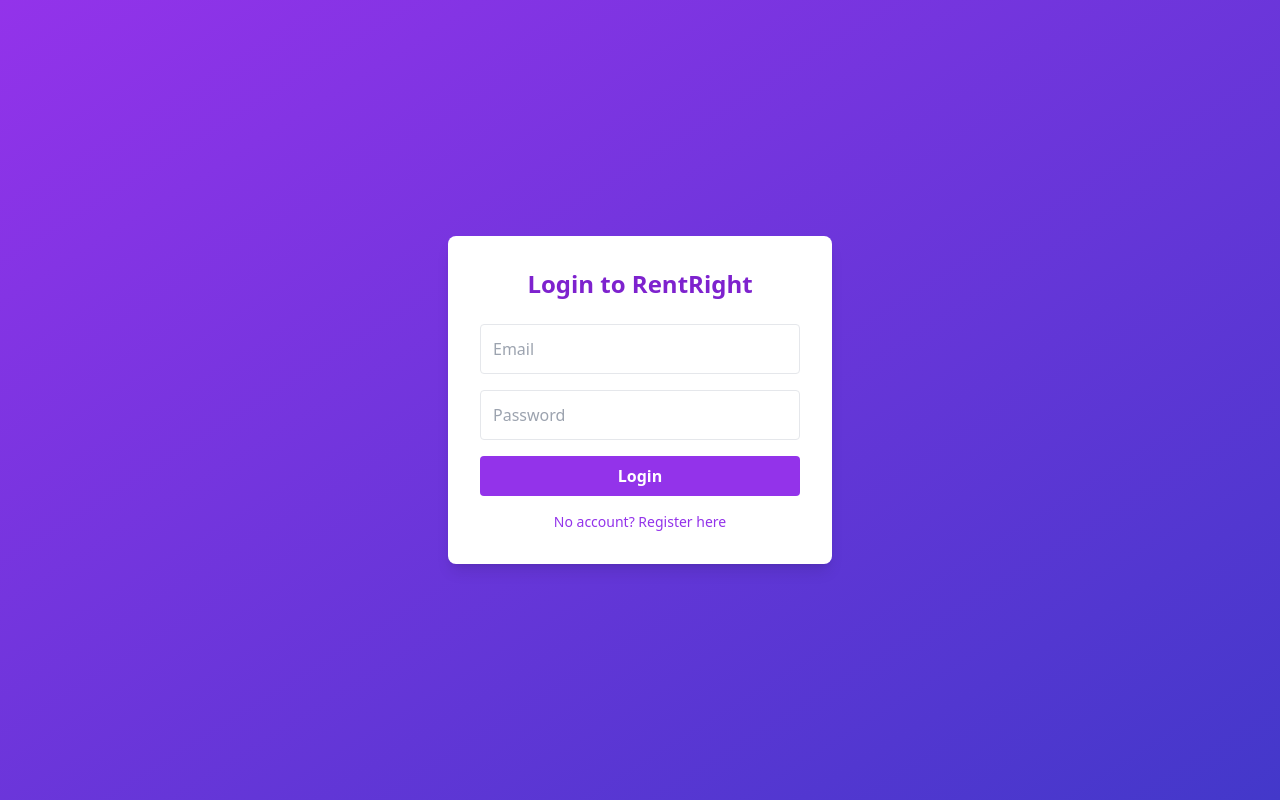
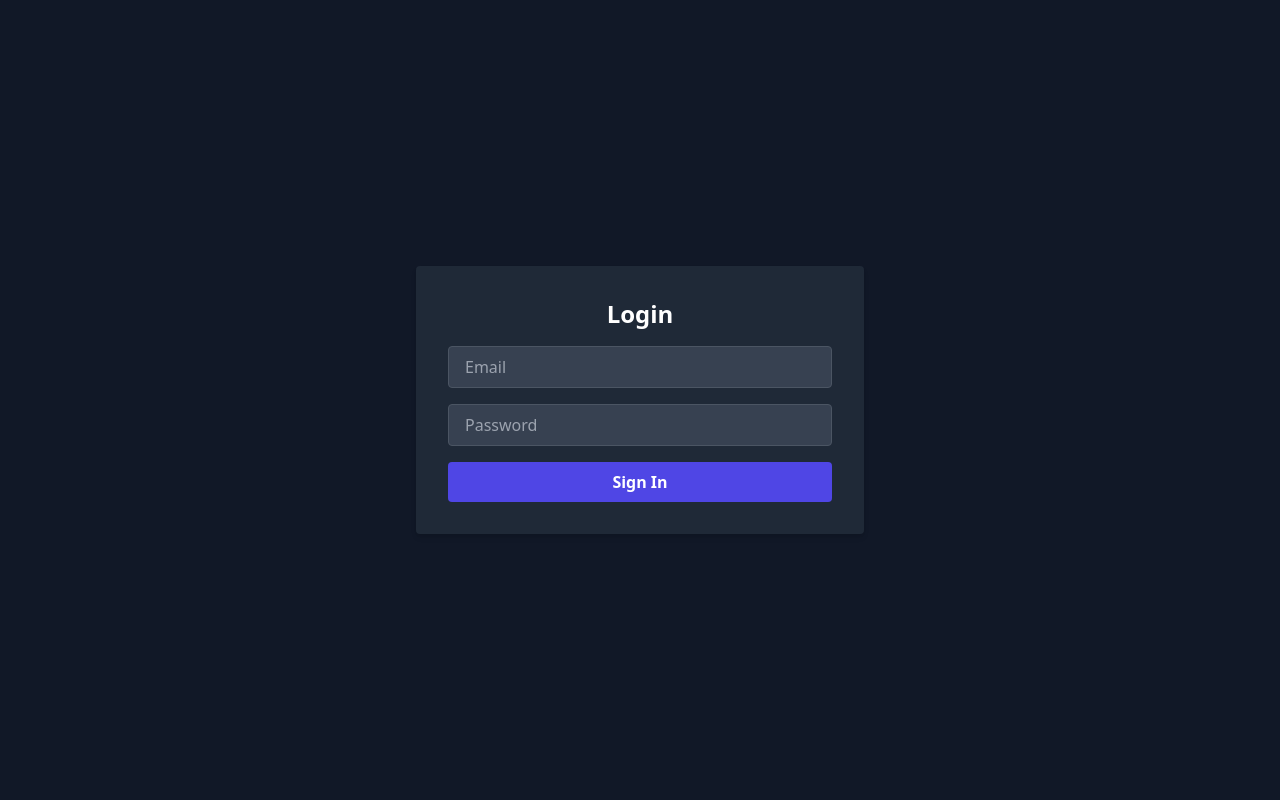
Before and after one commit to finnmcsherry21/rentright-app, a Next.js app: page /login in a window 1280 px wide. Built offline with nearby package versions, Linux system fonts and the light colour scheme.

Commit message:
Fix password input on login page

```diff
--- a/pages/login.tsx
+++ b/pages/login.tsx
@@ -1,70 +1,46 @@
 import { useState } from 'react';
-import { useRouter } from 'next/router';
-import { auth } from '../src/firebase';
-import {
-  createUserWithEmailAndPassword,
-  signInWithEmailAndPassword,
-} from 'firebase/auth';
 
 export default function Login() {
   const [email, setEmail] = useState('');
   const [password, setPassword] = useState('');
-  const [isRegistering, setIsRegistering] = useState(false);
-  const [error, setError] = useState('');
-  const router = useRouter();
 
-  const handleSubmit = async (e: React.FormEvent) => {
+  const handleSubmit = (e: React.FormEvent) => {
     e.preventDefault();
-    setError('');
-
-    try {
-      if (isRegistering) {
-        await createUserWithEmailAndPassword(auth, email, password);
-      } else {
-        await signInWithEmailAndPassword(auth, email, password);
-      }
-      router.push('/');
-    } catch (err: any) {
-      setError(err.message);
-    }
+    // add your login logic here
   };
 
   return (
-    <div className="min-h-screen flex items-center justify-center bg-gradient-to-br from-purple-600 to-indigo-700 p-4">
-      <form onSubmit={handleSubmit} className="bg-white p-8 rounded-lg shadow-lg max-w-sm w-full">
-        <h2 className="text-2xl font-bold mb-6 text-center text-purple-700">
-          {isRegistering ? 'Create Account' : 'Login to RentRight'}
-        </h2>
+    <div className="min-h-screen flex items-center justify-center bg-gray-900 text-white">
+      <form
+        onSubmit={handleSubmit}
+        className="bg-gray-800 p-8 rounded shadow-md w-full max-w-md space-y-4"
+      >
+        <h1 className="text-2xl font-bold text-center">Login</h1>
 
+        {/* Email */}
         <input
           type="email"
           placeholder="Email"
-          className="w-full p-3 mb-4 border rounded"
           value={email}
           onChange={(e) => setEmail(e.target.value)}
+          className="w-full px-4 py-2 bg-gray-700 border border-gray-600 rounded focus:outline-none focus:ring-2 focus:ring-indigo-500"
         />
+
+        {/* Password */}
         <input
           type="password"
           placeholder="Password"
-          className="w-full p-3 mb-4 border rounded"
           value={password}
           onChange={(e) => setPassword(e.target.value)}
+          className="w-full px-4 py-2 bg-gray-700 border border-gray-600 rounded focus:outline-none focus:ring-2 focus:ring-indigo-500"
         />
-        {error && <p className="text-red-500 mb-4 text-sm">{error}</p>}
 
         <button
           type="submit"
-          className="w-full bg-purple-600 hover:bg-purple-700 text-white font-semibold py-2 rounded"
+          className="w-full bg-indigo-600 hover:bg-indigo-700 py-2 rounded font-semibold transition"
         >
-          {isRegistering ? 'Register' : 'Login'}
+          Sign In
         </button>
-
-        <p
-          onClick={() => setIsRegistering(!isRegistering)}
-          className="text-sm text-purple-600 mt-4 text-center cursor-pointer"
-        >
-          {isRegistering ? 'Already have an account? Login' : 'No account? Register here'}
-        </p>
       </form>
     </div>
   );
```
